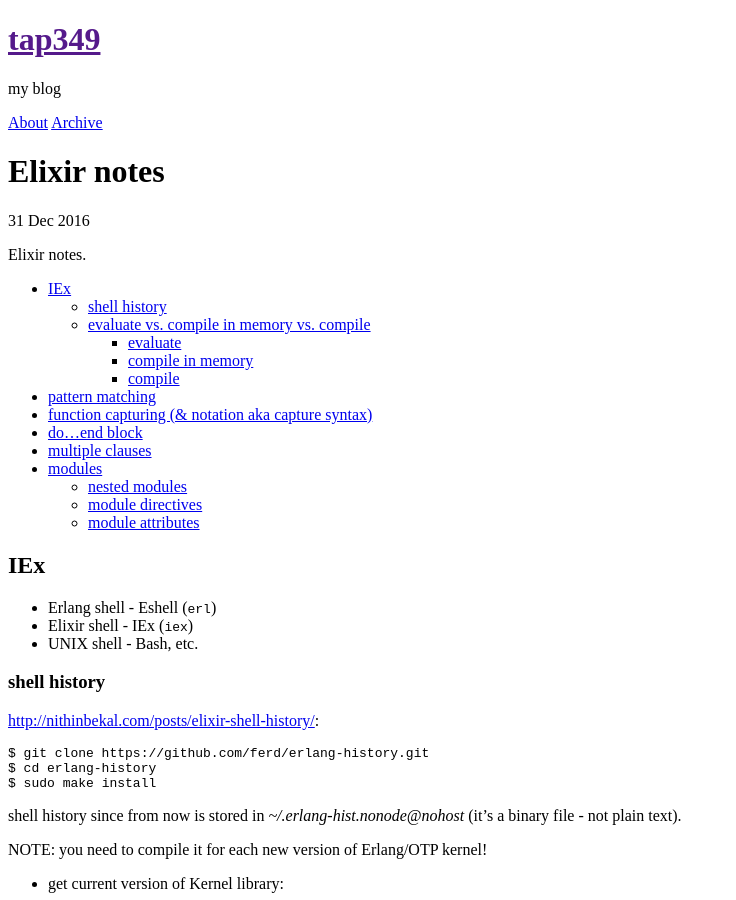
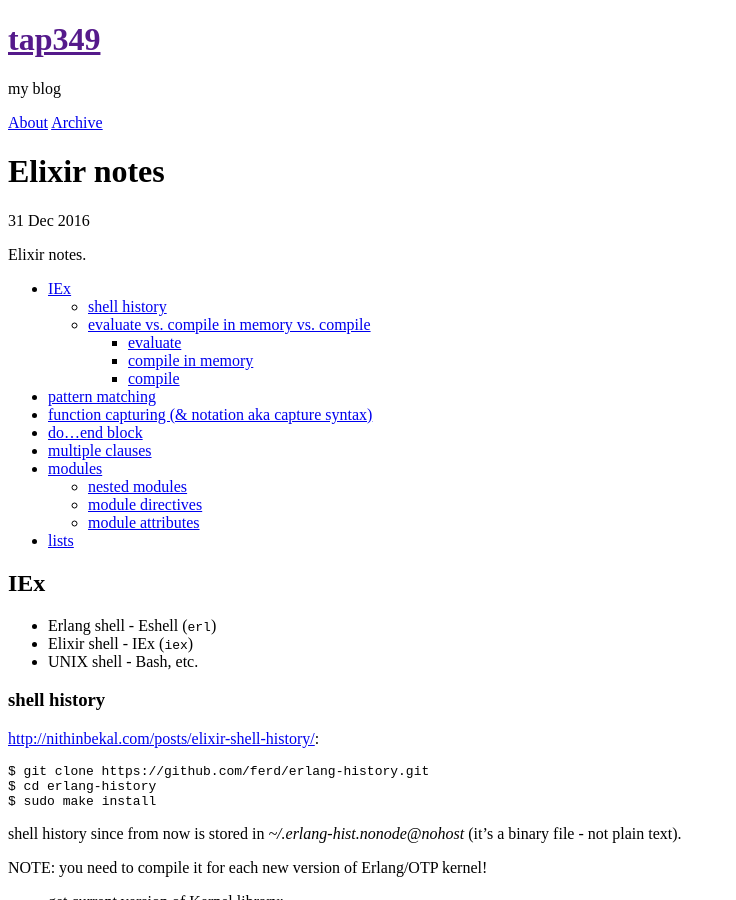
Before and after one commit to tap349/tap349.github.io, a Jekyll site: the page built from _posts/2016-12-31-elixir-notes.md, in a window 1280 px wide and 900 px high. Shown: the whole window, without its empty margins (0-736 px from the left). Built offline with Jekyll 4.4.1, drawn with Linux system fonts in a browser that asks for light colours; some of the changed text lies outside the part shown.

Commit message:
update 2017-01-03_14:46:05

````diff
--- a/_posts/2016-12-31-elixir-notes.md
+++ b/_posts/2016-12-31-elixir-notes.md
@@ -377,3 +377,10 @@
 
 - for configuration and metadata (like `dsl_attribute` in our projects)
 - instead of constants in other programming languages
+
+## lists
+
+```elixir
+iex> [1 | [2 | [3 | []]]]
+[1, 2, 3]
+```
````
